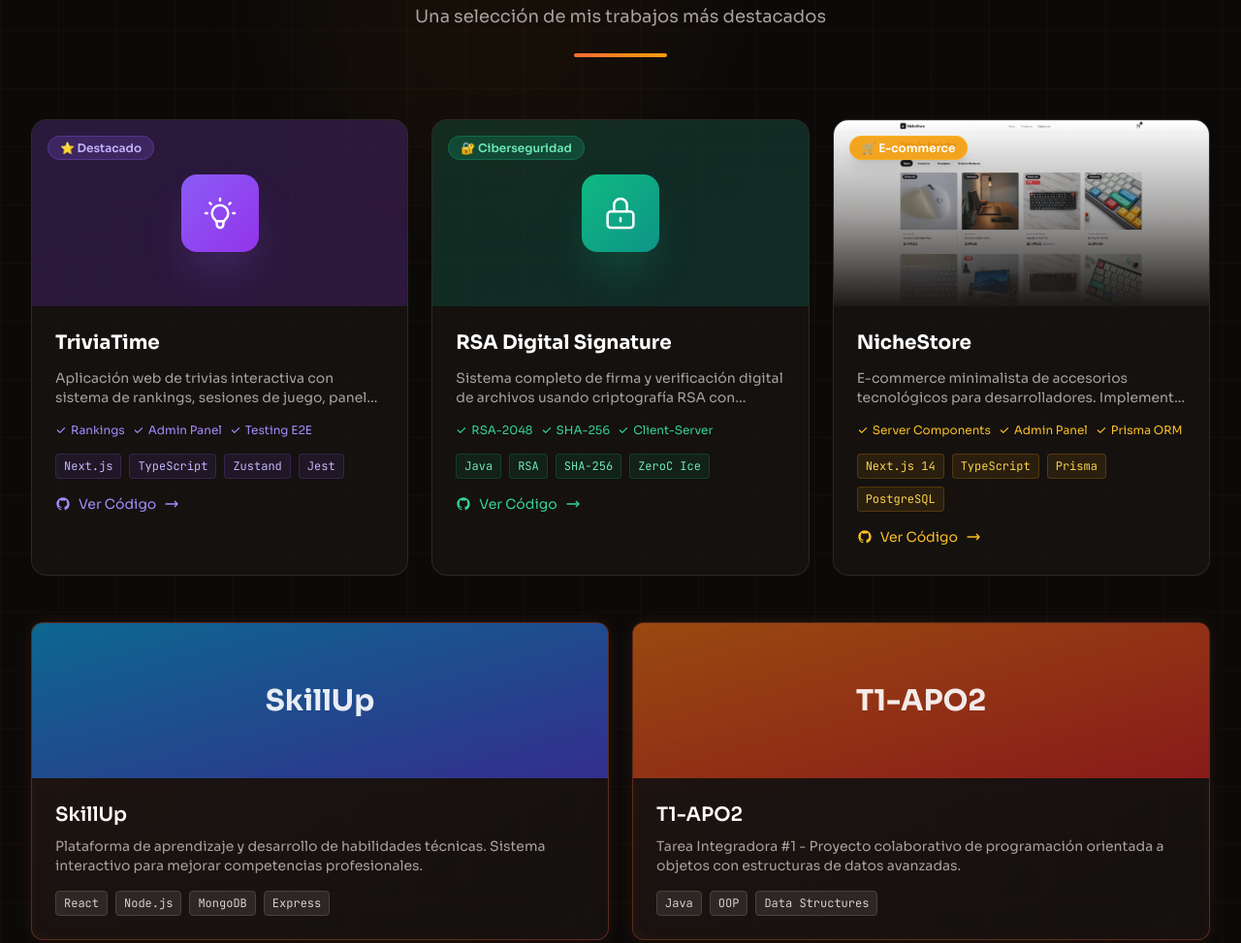
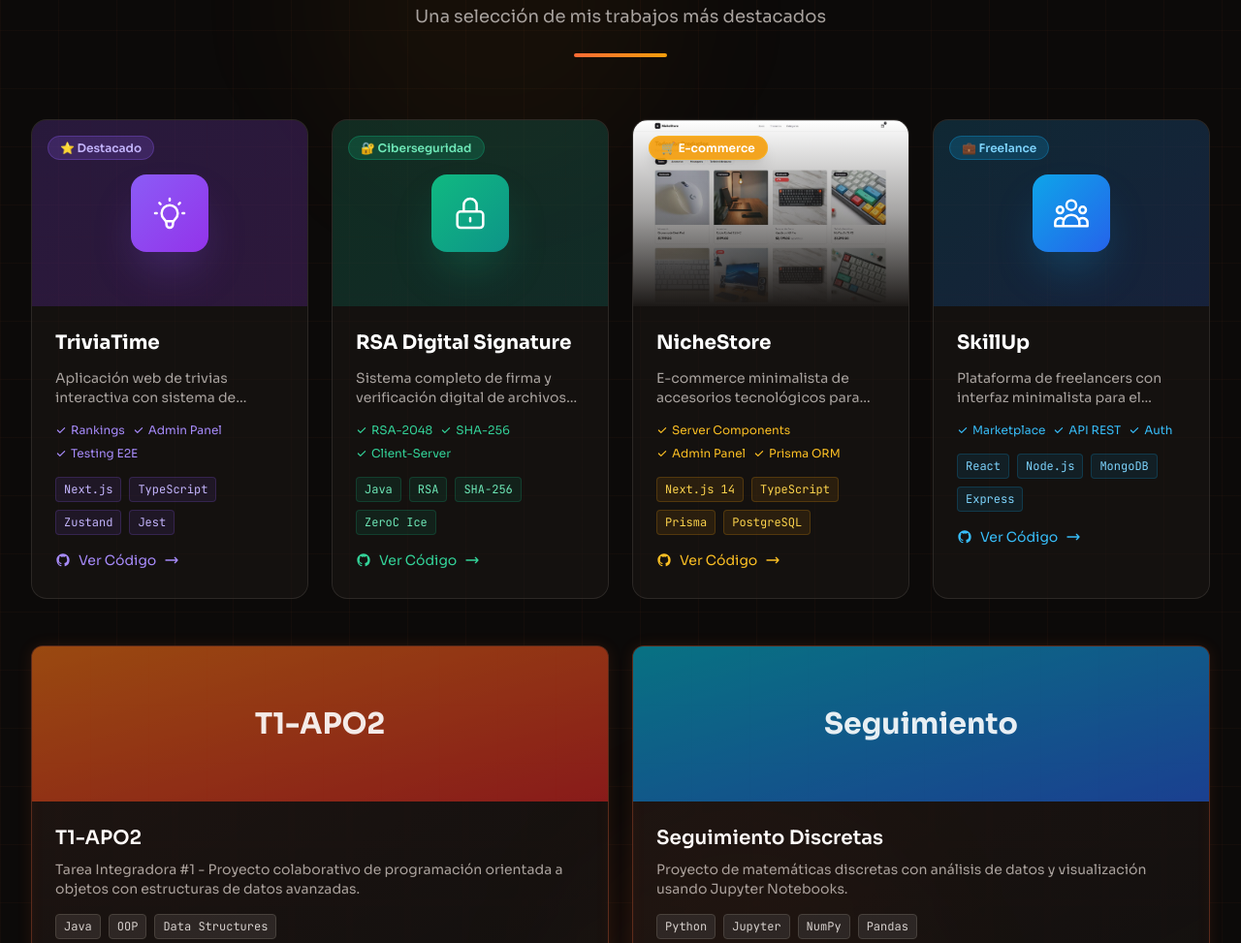
Before and after one commit to JuanAmor8/Portafolio-Juan-Amorocho, an Astro site: page / in a window 1280 px wide. Shown: the part 989-1962 px from the top of the page at 97% size. Built offline with nearby package versions, Linux system fonts and the light colour scheme; Astro itself is replaced by a stand-in of ours.

Commit message:
Add SkillUp as featured project - freelancer platform

```diff
--- a/src/components/Projects.tsx
+++ b/src/components/Projects.tsx
@@ -50,16 +50,16 @@ const projects = [
     id: 6,
     title: 'SkillUp',
     description: {
-      es: 'Plataforma de aprendizaje y desarrollo de habilidades técnicas. Sistema interactivo para mejorar competencias profesionales.',
-      en: 'Learning platform for technical skill development. Interactive system for improving professional competencies.',
+      es: 'Plataforma de freelancers con interfaz minimalista para el intercambio de servicios. Conecta talento y oportunidades sin barreras de manera fluida y efectiva.',
+      en: 'Freelancer platform with minimalist interface for service exchange. Connects talent and opportunities seamlessly and effectively.',
     },
     image: '/projects/skillup.jpg',
     technologies: ['React', 'Node.js', 'MongoDB', 'Express'],
     github: 'https://github.com/JuanAmor8/SkillUp',
     demo: null,
-    featured: false,
-    color: 'from-sky-500 to-indigo-600',
-    icon: 'education',
+    featured: true,
+    color: 'from-sky-500 to-blue-600',
+    icon: 'freelance',
   },
   {
     id: 3,
@@ -113,7 +113,7 @@ export default function Projects() {
         </div>
 
         {/* Featured Projects */}
-        <div className="grid lg:grid-cols-3 gap-6 mb-12">
+        <div className="grid md:grid-cols-2 lg:grid-cols-4 gap-6 mb-12">
           {/* TriviaTime */}
           <article className="group relative overflow-hidden rounded-2xl bg-dark-900/50 border border-dark-700/50 hover:border-violet-500/30 transition-all duration-500">
             {/* Visual Header */}
@@ -315,6 +315,73 @@ export default function Projects() {
               </a>
             </div>
           </article>
+
+          {/* SkillUp */}
+          <article className="group relative overflow-hidden rounded-2xl bg-dark-900/50 border border-dark-700/50 hover:border-sky-500/30 transition-all duration-500">
+            {/* Visual Header */}
+            <div className="relative h-48 overflow-hidden bg-gradient-to-br from-sky-600/20 to-blue-600/20">
+              <div className="absolute inset-0 grid-background opacity-30" />
+              <div className="absolute inset-0 flex items-center justify-center">
+                <div className="w-20 h-20 rounded-2xl bg-gradient-to-br from-sky-500 to-blue-600 flex items-center justify-center shadow-2xl shadow-sky-500/30 group-hover:scale-110 transition-transform duration-500">
+                  <svg className="w-10 h-10 text-white" fill="none" stroke="currentColor" viewBox="0 0 24 24">
+                    <path strokeLinecap="round" strokeLinejoin="round" strokeWidth={1.5} d="M17 20h5v-2a3 3 0 00-5.356-1.857M17 20H7m10 0v-2c0-.656-.126-1.283-.356-1.857M7 20H2v-2a3 3 0 015.356-1.857M7 20v-2c0-.656.126-1.283.356-1.857m0 0a5.002 5.002 0 019.288 0M15 7a3 3 0 11-6 0 3 3 0 016 0zm6 3a2 2 0 11-4 0 2 2 0 014 0zM7 10a2 2 0 11-4 0 2 2 0 014 0z" />
+                  </svg>
+                </div>
+              </div>
+              <div className="absolute top-4 left-4">
+                <span className="px-3 py-1 text-xs font-semibold bg-sky-500/20 text-sky-300 rounded-full border border-sky-500/30">
+                  💼 Freelance
+                </span>
+              </div>
+            </div>
+
+            {/* Content */}
+            <div className="p-6">
+              <h3 className="text-xl font-bold text-white mb-3 group-hover:text-sky-400 transition-colors">
+                SkillUp
+              </h3>
+              <p className="text-dark-400 text-sm mb-4 line-clamp-2">
+                {projects[3].description[language]}
+              </p>
+
+              {/* Features mini */}
+              <div className="flex flex-wrap gap-2 mb-4">
+                {['Marketplace', 'API REST', 'Auth'].map((f, i) => (
+                  <span key={i} className="text-xs text-sky-400 flex items-center gap-1">
+                    <svg className="w-3 h-3" fill="currentColor" viewBox="0 0 20 20">
+                      <path fillRule="evenodd" d="M16.707 5.293a1 1 0 010 1.414l-8 8a1 1 0 01-1.414 0l-4-4a1 1 0 011.414-1.414L8 12.586l7.293-7.293a1 1 0 011.414 0z" clipRule="evenodd" />
+                    </svg>
+                    {f}
+                  </span>
+                ))}
+              </div>
+
+              {/* Technologies */}
+              <div className="flex flex-wrap gap-2 mb-4">
+                {projects[3].technologies.slice(0, 4).map((tech) => (
+                  <span key={tech} className="px-2 py-1 text-xs font-mono bg-sky-500/10 border border-sky-500/20 rounded text-sky-300">
+                    {tech}
+                  </span>
+                ))}
+              </div>
+
+              {/* Action */}
+              <a
+                href={projects[3].github}
+                target="_blank"
+                rel="noopener noreferrer"
+                className="inline-flex items-center space-x-2 text-sm text-sky-400 hover:text-sky-300 transition-colors"
+              >
+                <svg className="w-4 h-4" fill="currentColor" viewBox="0 0 24 24">
+                  <path fillRule="evenodd" d="M12 2C6.477 2 2 6.484 2 12.017c0 4.425 2.865 8.18 6.839 9.504.5.092.682-.217.682-.483 0-.237-.008-.868-.013-1.703-2.782.605-3.369-1.343-3.369-1.343-.454-1.158-1.11-1.466-1.11-1.466-.908-.62.069-.608.069-.608 1.003.07 1.531 1.032 1.531 1.032.892 1.53 2.341 1.088 2.91.832.092-.647.35-1.088.636-1.338-2.22-.253-4.555-1.113-4.555-4.951 0-1.093.39-1.988 1.029-2.688-.103-.253-.446-1.272.098-2.65 0 0 .84-.27 2.75 1.026A9.564 9.564 0 0112 6.844c.85.004 1.705.115 2.504.337 1.909-1.296 2.747-1.027 2.747-1.027.546 1.379.202 2.398.1 2.651.64.7 1.028 1.595 1.028 2.688 0 3.848-2.339 4.695-4.566 4.943.359.309.678.92.678 1.855 0 1.338-.012 2.419-.012 2.747 0 .268.18.58.688.482A10.019 10.019 0 0022 12.017C22 6.484 17.522 2 12 2z" clipRule="evenodd" />
+                </svg>
+                <span>{language === 'es' ? 'Ver Código' : 'View Code'}</span>
+                <svg className="w-4 h-4" fill="none" stroke="currentColor" viewBox="0 0 24 24">
+                  <path strokeLinecap="round" strokeLinejoin="round" strokeWidth={2} d="M17 8l4 4m0 0l-4 4m4-4H3" />
+                </svg>
+              </a>
+            </div>
+          </article>
         </div>
 
         {/* Other Projects Grid */}
```
